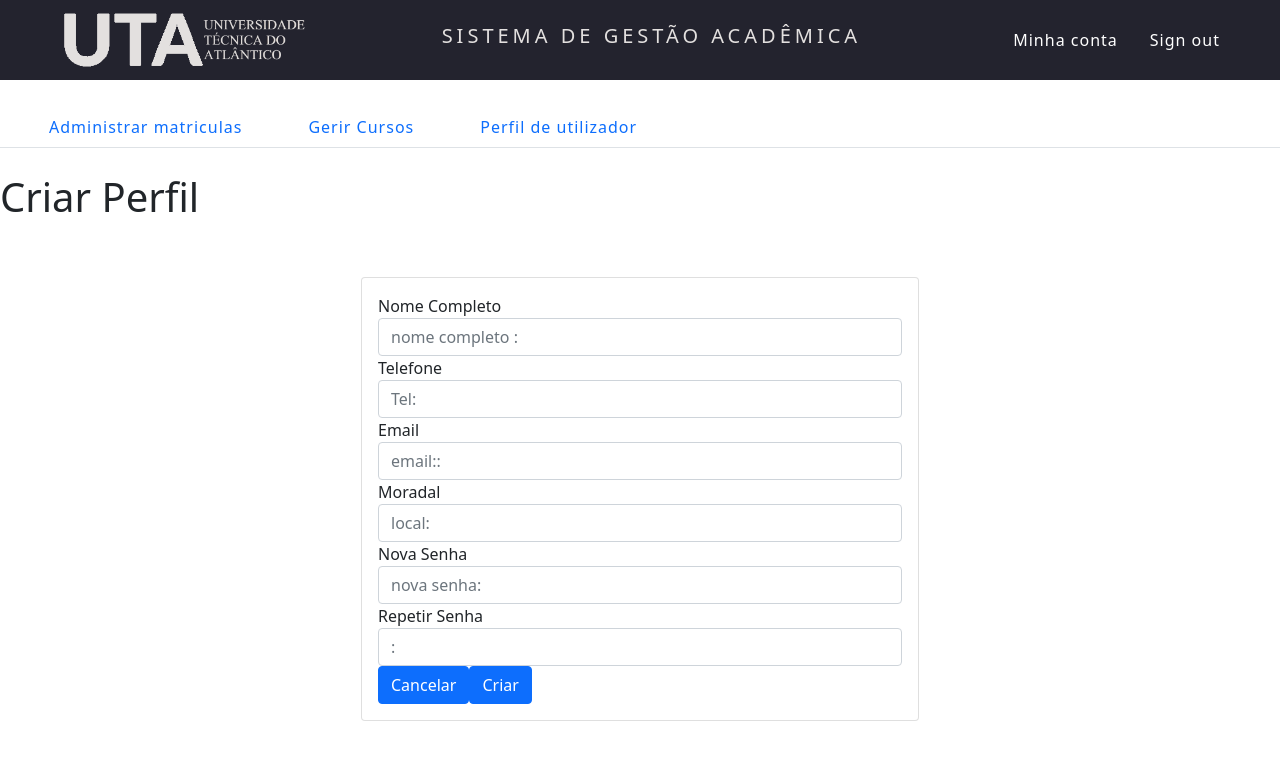
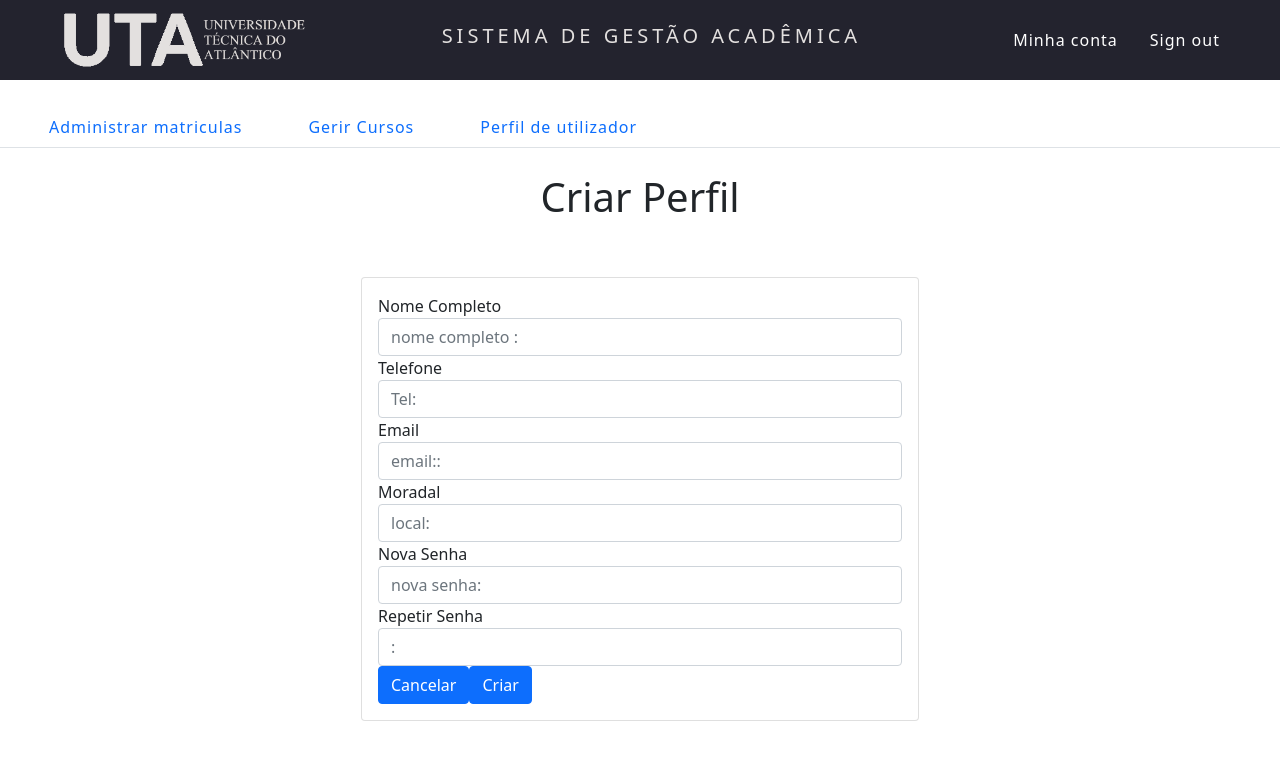
Before and after one commit to KleitonDaRosa/siacAdministracaoConfiguracao, a React (Create React App) app: page /criarperfil in a window 1280 px wide. Shown: the top 760 px of the page. Built offline with nearby package versions, Linux system fonts and the light colour scheme; sample sign-in values are in the browser's storage.

Commit message:
Criando CriarPerfil.css e centralizando alguns Titulos

```diff
--- /dev/null
+++ b/src/components/Home/layoutRotas/PerfilUtilizador/Criarperfil/CriarPerfil.css
@@ -0,0 +1,3 @@
+h1{
+    text-align: center;
+}
--- a/src/components/Home/layoutRotas/PerfilUtilizador/Criarperfil/CriarPerfil.js
+++ b/src/components/Home/layoutRotas/PerfilUtilizador/Criarperfil/CriarPerfil.js
@@ -1,3 +1,4 @@
+import "./CriarPerfil.css"
 export default function CriarPerfil () {
     return (
 
```
